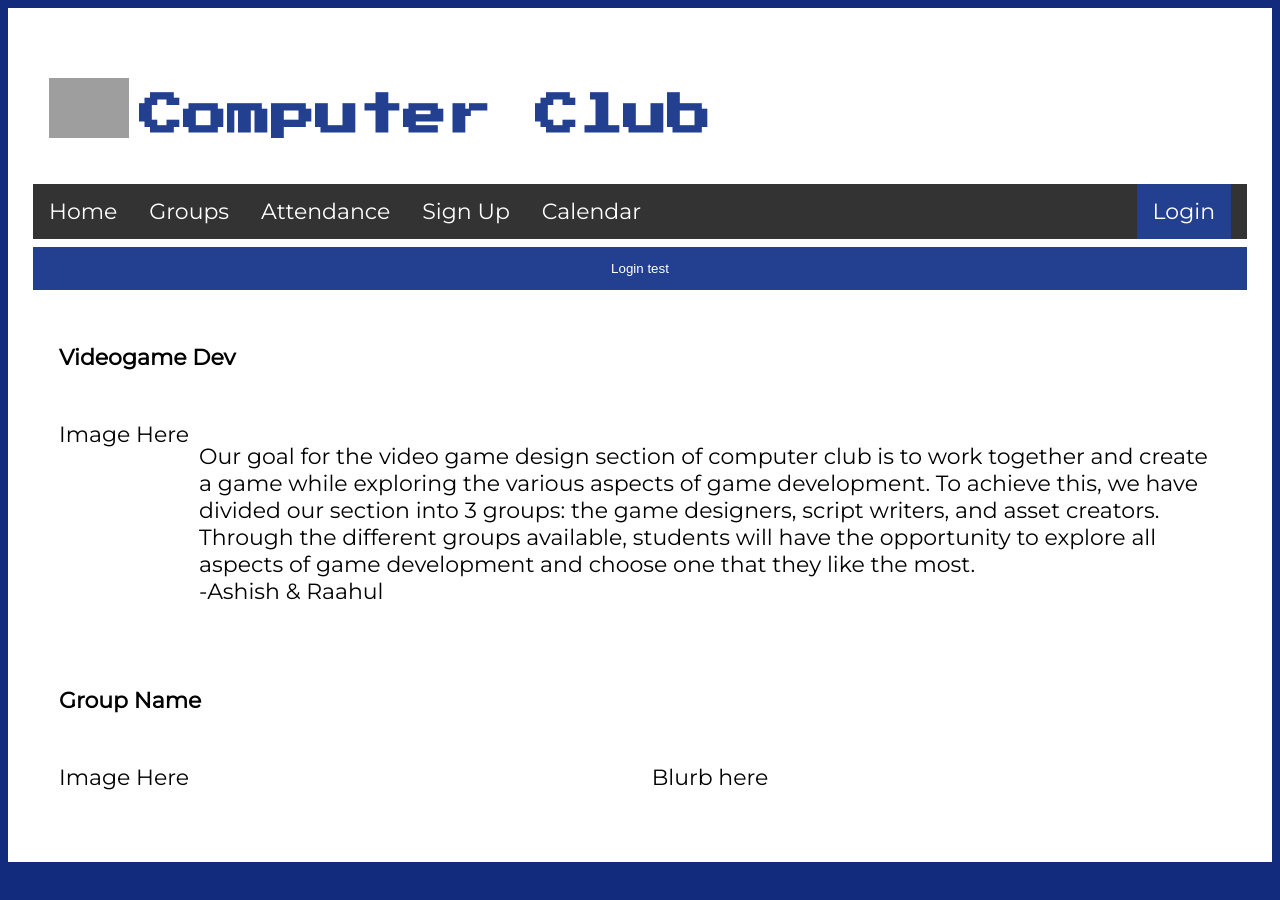
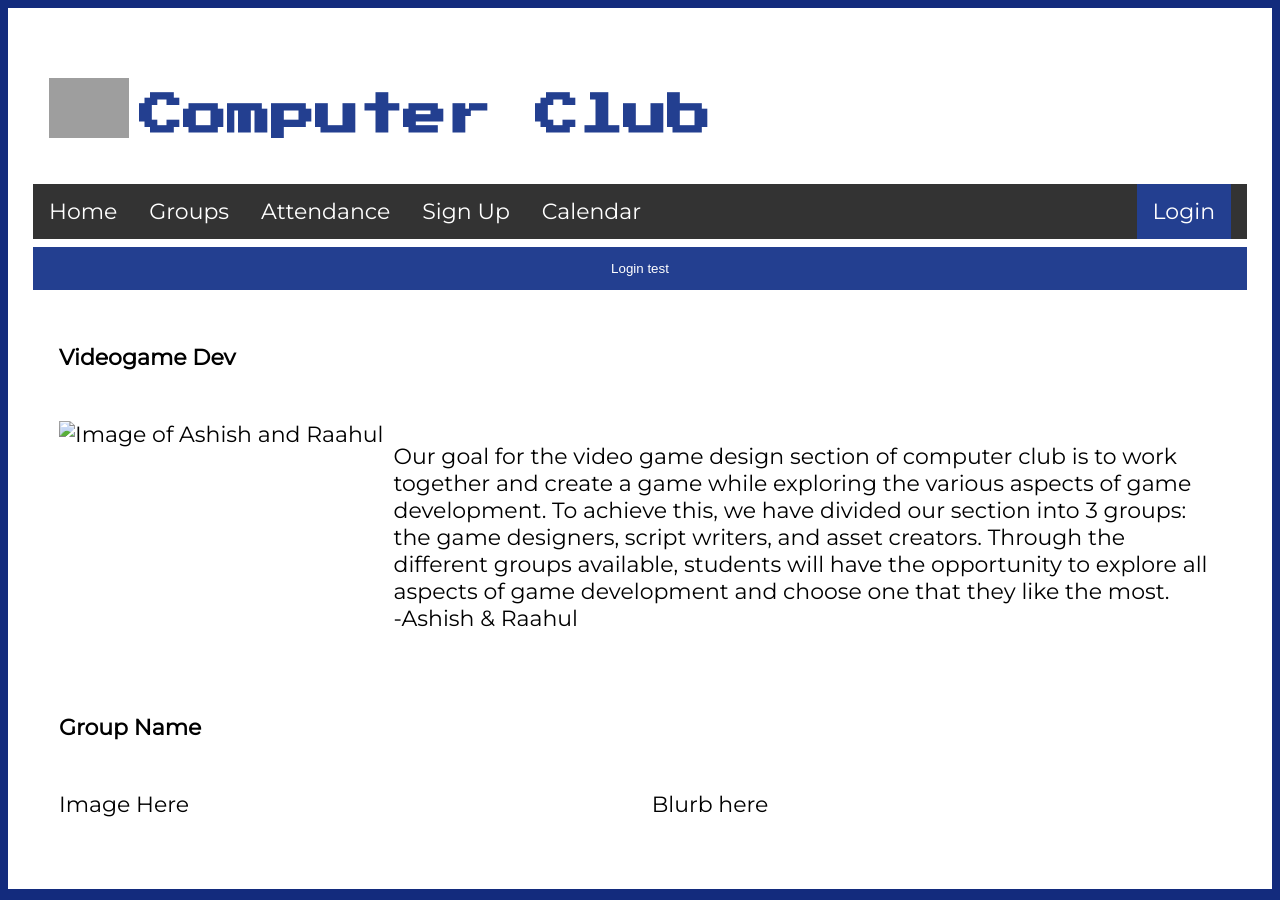
Before and after one commit to Redstone-2/CITComputerClub2, a Jekyll site: the page built from groups.html, in a window 1280 px wide. Built offline with Jekyll 4.4.1, drawn with Linux system fonts in a browser that asks for light colours; nearby versions of some CDN libraries; the repository's description, which GitHub fills in, is left out; grey boxes are pictures that could not be loaded.

Commit message:
Update groups.html

```diff
--- a/groups.html
+++ b/groups.html
@@ -28,7 +28,7 @@
   <div class="grid-outer">
   <div class="grid-inner">
    <div class="title">Videogame Dev</div>
-    <div class"photo">Image Here</div>
+    <div class"photo"><img scr="https://raw.githubusercontent.com/Mrredstone2/CITComputerClub2/main/Raahul%20%26%20Ashish.jpg" alt="Image of Ashish and Raahul"></div>
     <div class="blurb"><p>Our goal for the video game design section of computer club is to work together and create a game while exploring the various aspects of game development. To achieve this, we have divided our section into 3 groups: the game designers, script writers, and asset creators. Through the different groups available, students will have the opportunity to explore all aspects of game development and choose one that they like the most.<br>-Ashish & Raahul</p>
 </div>
   </div>
```
